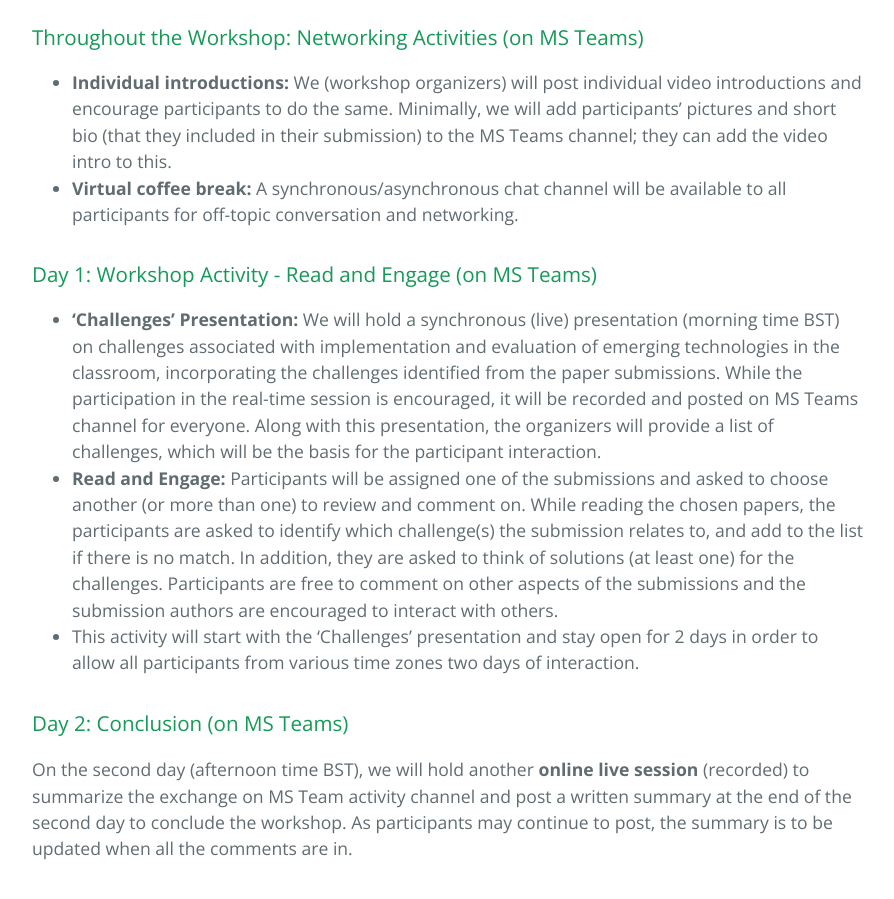
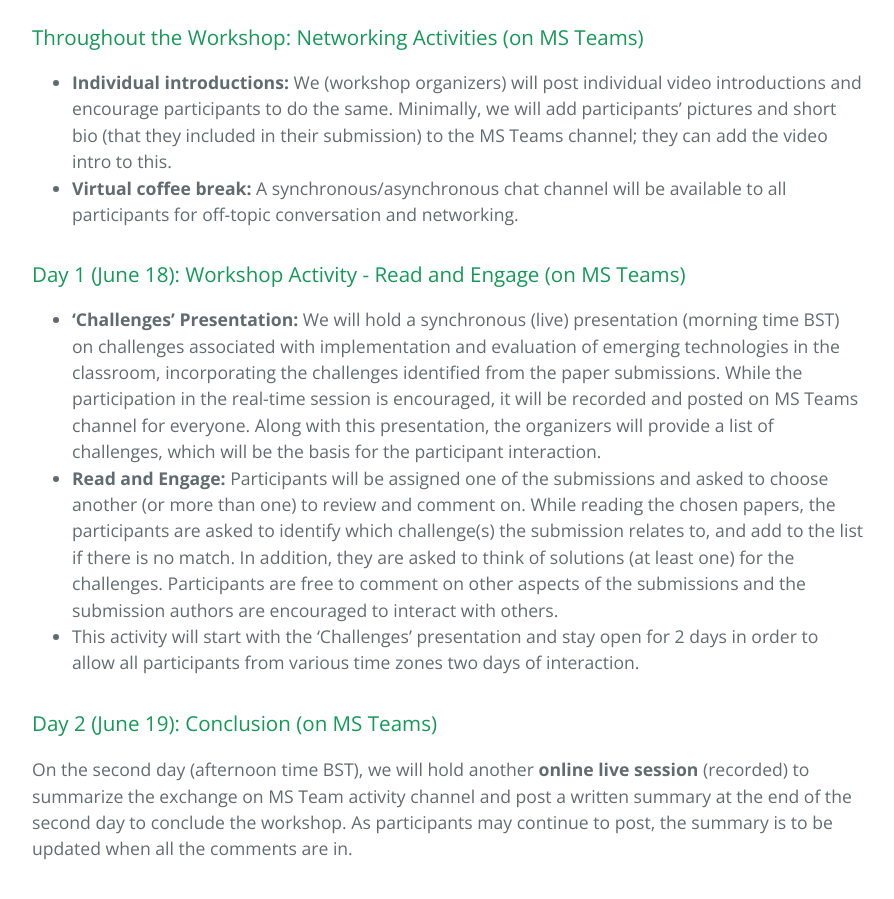
Before and after one commit to sabaci/EdTechEvalWS, a Jekyll site: the page built from program.md, in a window 1280 px wide and 900 px high, scrolled down 640 px. Shown: the whole window, without its empty margins (192-1086 px from the left). Built offline with Jekyll 4.4.1, drawn with Linux system fonts in a browser that asks for light colours; our own code applies the rules of GitHub Pages for plain Markdown files.

Commit message:
Update program.md

```diff
--- a/program.md
+++ b/program.md
@@ -5,12 +5,12 @@ The ongoing COVID-19 pandemic has given us an opportunity to run a very differen
 - **Individual introductions:** We (workshop organizers) will post individual video introductions and encourage participants to do the same. Minimally, we will add participants' pictures and short bio (that they included in their submission) to the MS Teams channel; they can add the video intro to this.
 - **Virtual coffee break:** A synchronous/asynchronous chat channel will be available to all participants for off-topic conversation and networking.
 
-### Day 1: Workshop Activity - Read and Engage (on MS Teams)
+### Day 1 (June 18): Workshop Activity - Read and Engage (on MS Teams)
 - **‘Challenges’ Presentation:** We will hold a synchronous (live) presentation (morning time BST) on challenges associated with implementation and evaluation of emerging technologies in the classroom, incorporating the challenges identified from the paper submissions. While the participation in the real-time session is encouraged, it will be recorded and posted on MS Teams channel for everyone. Along with this presentation, the organizers will provide a list of challenges, which will be the basis for the participant interaction.
 - **Read and Engage:** Participants will be assigned one of the submissions and asked to choose another (or more than one) to review and comment on. While reading the chosen papers, the participants are asked to identify which challenge(s) the submission relates to, and add to the list if there is no match. In addition, they are asked to think of solutions (at least one) for the challenges. Participants are free to comment on other aspects of the submissions and the submission authors are encouraged to interact with others.
 - This activity will start with the ‘Challenges’ presentation and stay open for 2 days in order to allow all participants from various time zones two days of interaction.
 
-### Day 2: Conclusion (on MS Teams)
+### Day 2 (June 19): Conclusion (on MS Teams)
 On the second day (afternoon time BST), we will hold another **online live session** (recorded) to summarize the exchange on MS Team activity channel and post a written summary at the end of the second day to conclude the workshop. As participants may continue to post, the summary is to be updated when all the comments are in.
 
 ### After the Workshop
```
